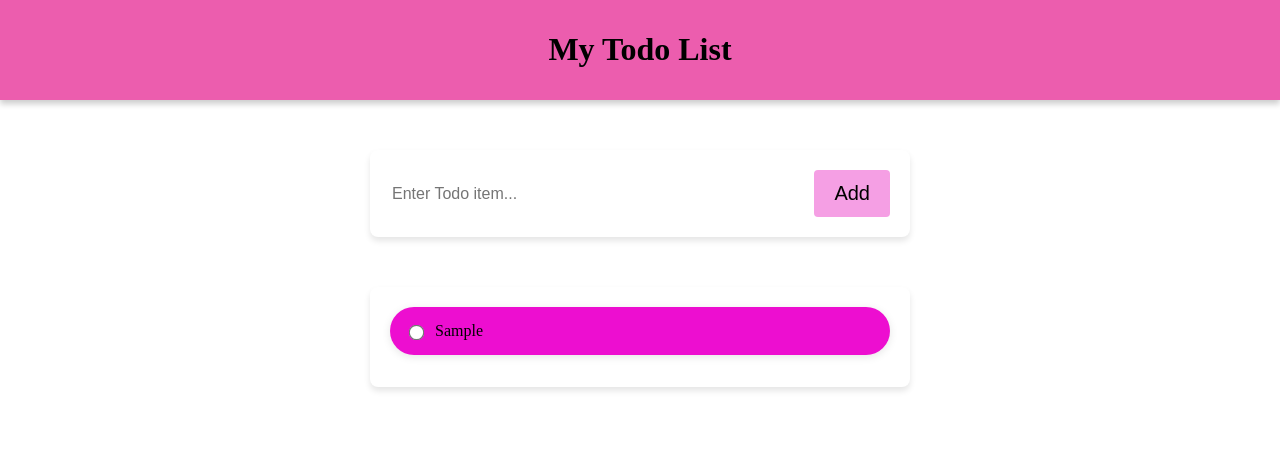
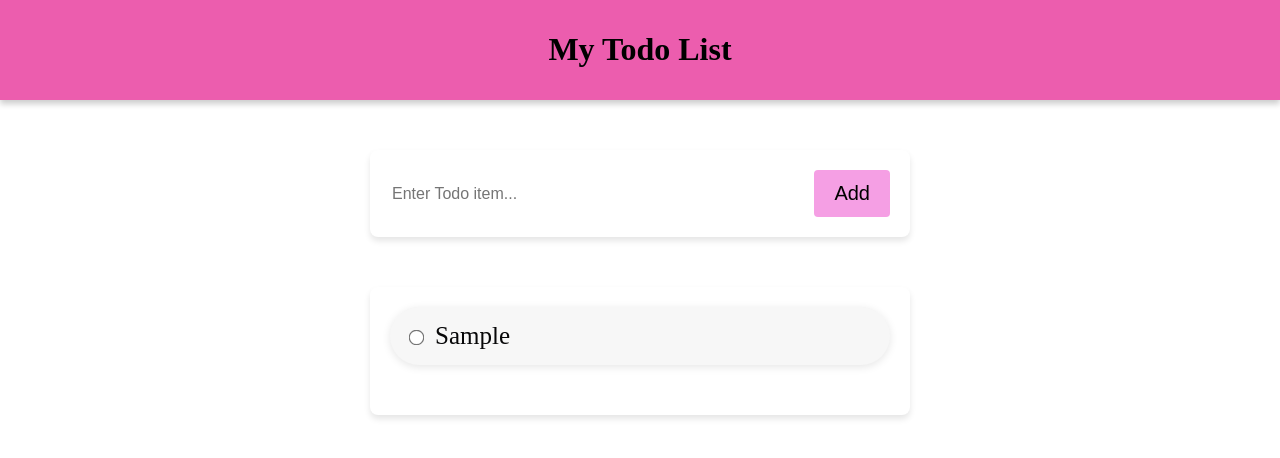
Before and after one commit to sachithrakalani/Todo-App-React-Frontend, a React (Vite) app: page / in a window 1280 px wide. Both pictures are taken after typing "Sample" into the empty fields and a click on the button "Add". Shown: the top 458 px of the page. Built offline with nearby package versions, Linux system fonts and the light colour scheme.

Commit message:
Style todo item name using css modules

```diff
--- a/src/components/TodoItem.jsx
+++ b/src/components/TodoItem.jsx
@@ -4,7 +4,7 @@ export default function TodoItem({ item }) {
     return (
       <div className={styles.itemcontainer}>
         <input className={styles.todocheckbox} type="radio"/>
-        <span>{item}</span>
+        <span className={styles.todotextname}>{item}</span>
       </div>
     );
 }
--- a/src/components/todoitem.module.css
+++ b/src/components/todoitem.module.css
@@ -1,10 +1,10 @@
 .itemcontainer{
     display:flex;
     align-items:center;
-    background-color:#ed0ed0;
+    background-color:#f7f7f7;
     border-radius:30px;
     padding:15px;
-    margin-bottom: 12px;
+    margin-bottom: 30px;
     box-shadow: 0 2px 8px rgba(0, 0, 0, 0.1);
     transition: box-shadow 0.3s ease;
 }
@@ -13,3 +13,12 @@
     margin-right: 12px;
     transform: scale(1.2);
 }
+
+.todotextname{
+    font-size: 25px;
+    color: #070708;
+}
+
+.todo-item-container:hover {
+    box-shadow: 0 4px 12px rgba(0, 0, 0, 0.15);
+  }
```
